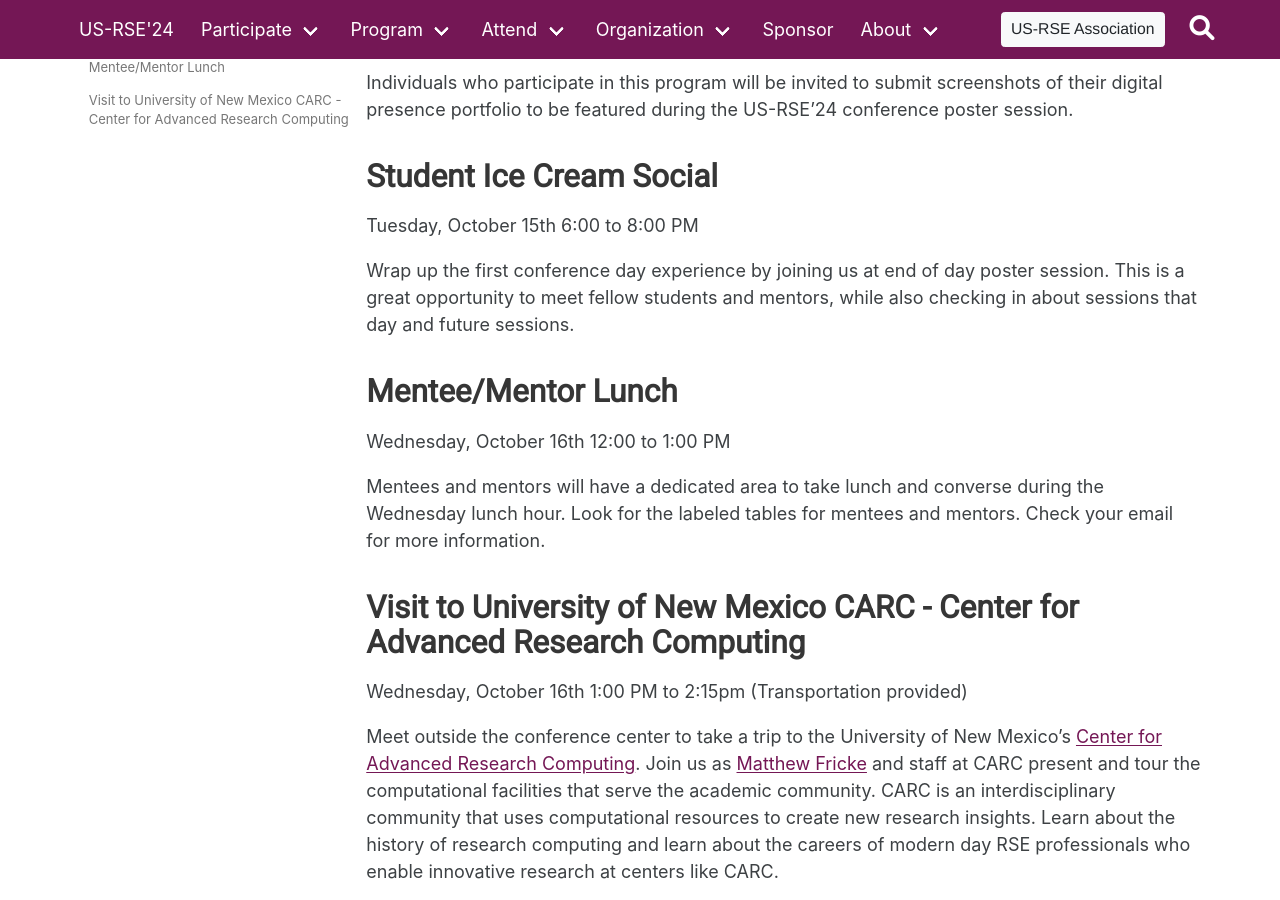
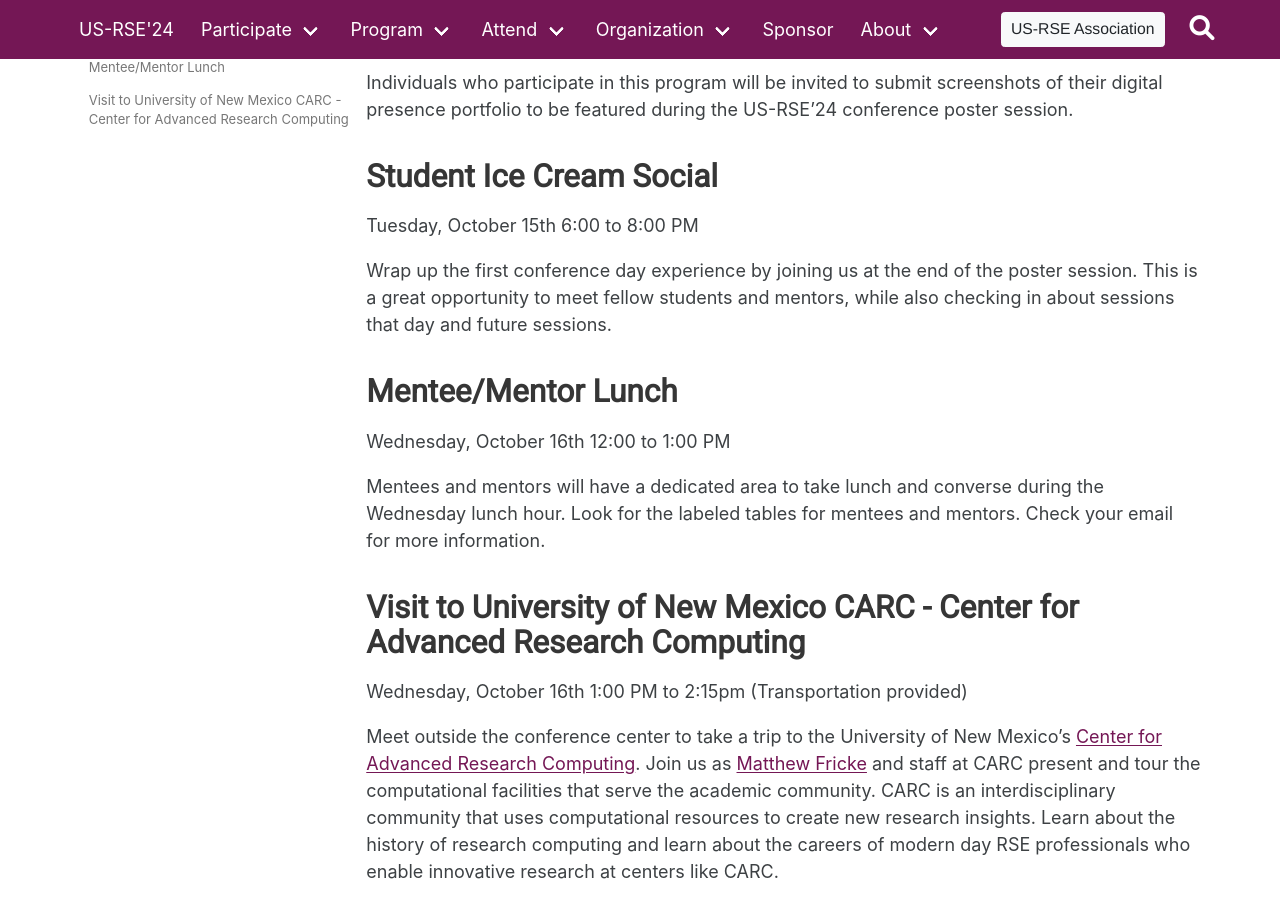
Before and after one commit to USRSE/usrse24, a Jekyll site: the page built from pages/program/abstracts/student-program.md, in a window 1280 px wide and 900 px high, scrolled down 574 px. Built offline with Jekyll 4.4.1, drawn with Linux system fonts in a browser that asks for light colours; a style sheet for code colours, icons or effects is not loaded.

Commit message:
Update pages/program/abstracts/student-program.md
Co-authored-by: Miranda Mundt <55767766+mrmundt@users.noreply.github.com>

```diff
--- a/pages/program/abstracts/student-program.md
+++ b/pages/program/abstracts/student-program.md
@@ -32,7 +32,7 @@ poster session.
 Tuesday, October 15th 6:00 to 8:00 PM
 
 Wrap up the first conference day experience by joining us at
-end of day poster session. This is a great opportunity to meet
+the end of the poster session. This is a great opportunity to meet
 fellow students and mentors, while also checking in about sessions
 that day and future sessions.
 
```
